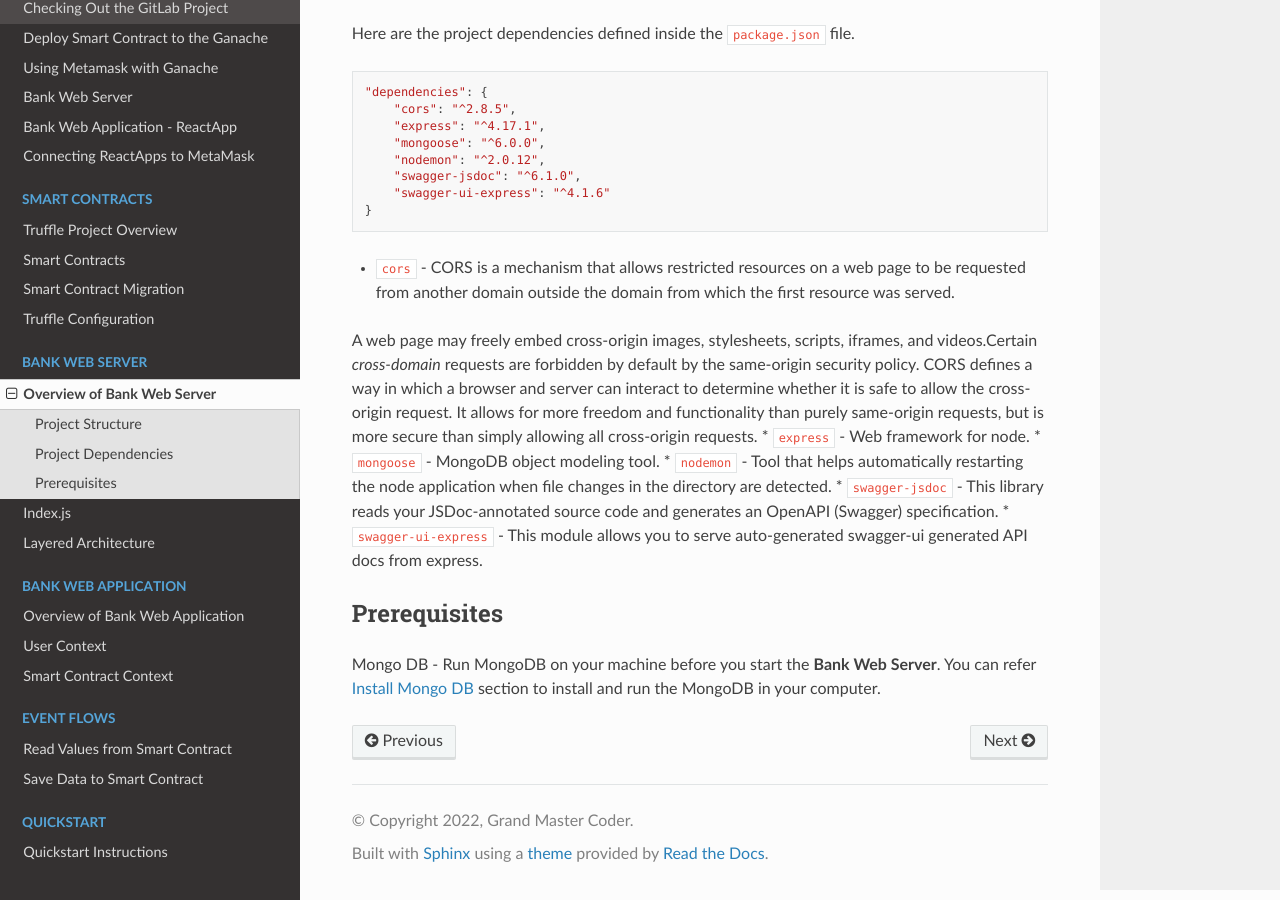
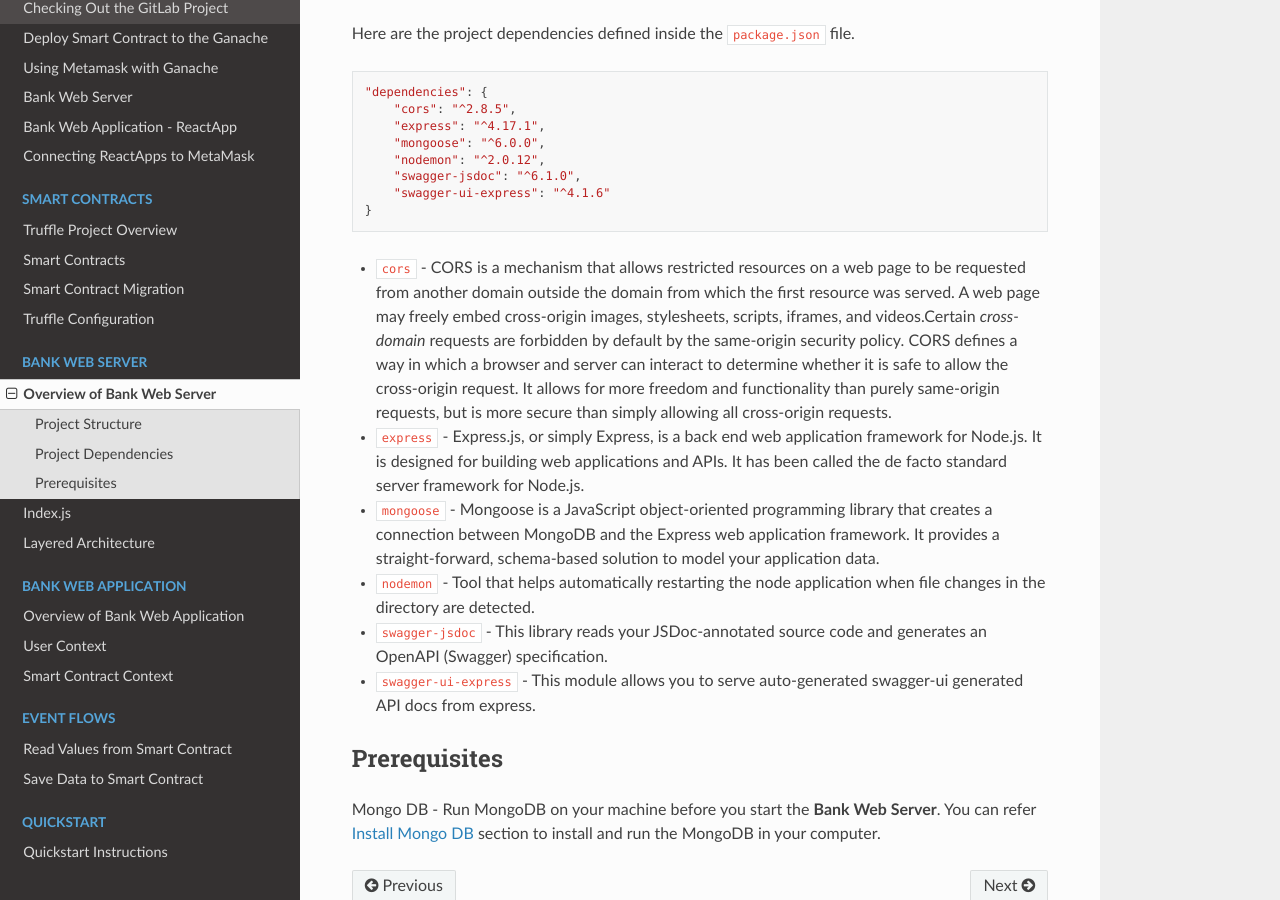
Before and after one commit to NivedithaKarthikeyan/LandregistryApp, a Sphinx documentation site: the page built from docs/source/bankServer/introduction.rst, in a window 1280 px wide and 900 px high, scrolled down 712 px. Built offline with Sphinx 7.4.7 and the Read the Docs theme 2.0.0, drawn with Linux system fonts in a browser that asks for light colours; pages that are not in the unit, such as notebooks, are missing from menus.

Commit message:
Update docs/source/bankServer/introduction.rst

```diff
--- a/docs/source/bankServer/introduction.rst
+++ b/docs/source/bankServer/introduction.rst
@@ -38,10 +38,9 @@ Here are the project dependencies defined inside the ``package.json`` file. ::
         "swagger-ui-express": "^4.1.6"
     }
 
-* ``cors`` -   CORS is a mechanism that allows restricted resources on a web page to be requested from another domain outside the domain from which the first resource was served.
-A web page may freely embed cross-origin images, stylesheets, scripts, iframes, and videos.Certain *cross-domain* requests are forbidden by default by the same-origin security policy. CORS defines a way in which a browser and server can interact to determine whether it is safe to allow the cross-origin request. It allows for more freedom and functionality than purely same-origin requests, but is more secure than simply allowing all cross-origin requests.
-* ``express`` - Web framework for node.
-* ``mongoose`` -  MongoDB object modeling tool.
+* ``cors`` -   CORS is a mechanism that allows restricted resources on a web page to be requested from another domain outside the domain from which the first resource was served. A web page may freely embed cross-origin images, stylesheets, scripts, iframes, and videos.Certain *cross-domain* requests are forbidden by default by the same-origin security policy. CORS defines a way in which a browser and server can interact to determine whether it is safe to allow the cross-origin request. It allows for more freedom and functionality than purely same-origin requests, but is more secure than simply allowing all cross-origin requests.
+* ``express`` - Express.js, or simply Express, is a back end web application framework for Node.js. It is designed for building web applications and APIs. It has been called the de facto standard server framework for Node.js.
+* ``mongoose`` -  Mongoose is a JavaScript object-oriented programming library that creates a connection between MongoDB and the Express web application framework. It provides a straight-forward, schema-based solution to model your application data.
 * ``nodemon`` - Tool that helps automatically restarting the node application when file changes in the directory are detected.
 * ``swagger-jsdoc`` - This library reads your JSDoc-annotated source code and generates an OpenAPI (Swagger) specification.
 * ``swagger-ui-express`` - This module allows you to serve auto-generated swagger-ui generated API docs from express.
```
